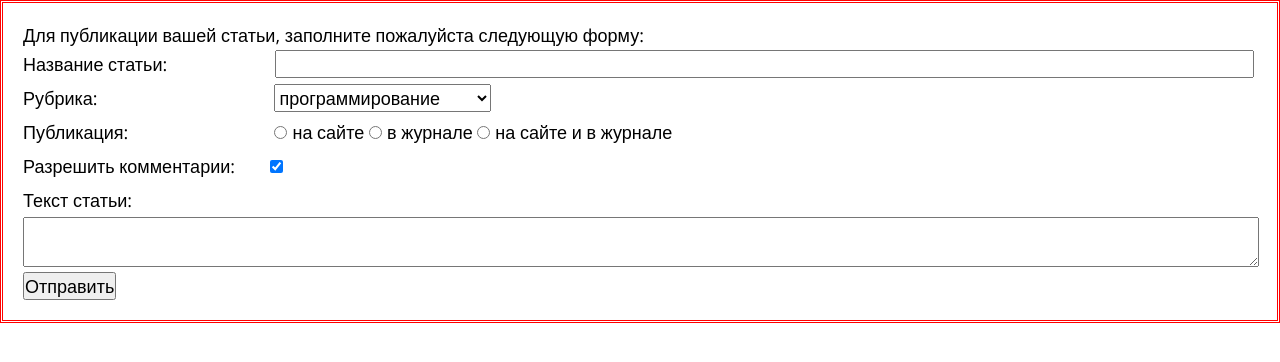
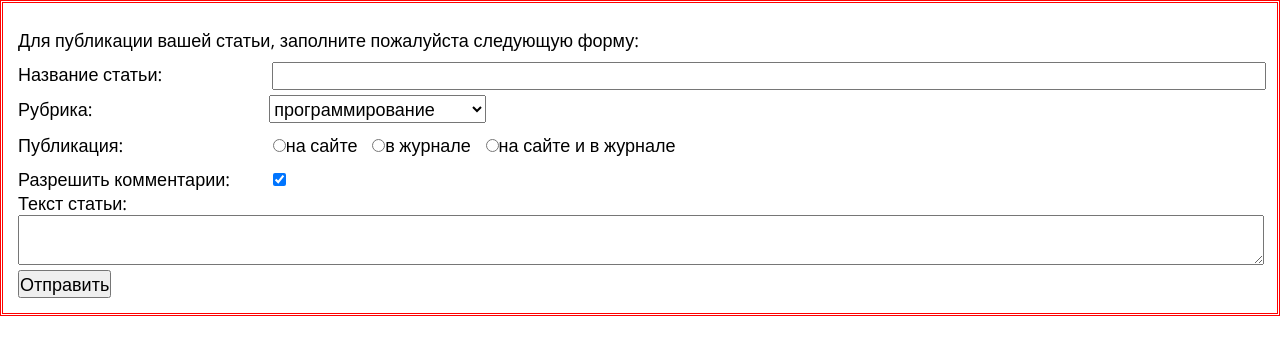
Before and after one commit to Dauhaliavets/IT-academy, a plain HTML site: page home_task_8a_MAKET_FORM/index.html in a window 1280 px wide. Drawn offline with nearby package versions, Linux system fonts and the light colour scheme.

Commit message:
edit Maket Form

```diff
--- a/home_task_8a_MAKET_FORM/css/media.css
+++ b/home_task_8a_MAKET_FORM/css/media.css
@@ -1,7 +1,20 @@
 @import "style.css" all;
 
-@media all and (max-width: 1110px){
-    span:nth-child(3){
-        width: 100%;
+@media all and (max-width: 740px){
+    .article label{
+        float: none;
+    }
+    .article__input{
+        margin-left: 0px;
+    }
+    span{
+        display: block;
+    }
+    select{
+        margin-left: 0;
+        /* width: 100%; */
+    }
+    .public__input{
+        display: block;
     }
 }
--- a/home_task_8a_MAKET_FORM/css/style.css
+++ b/home_task_8a_MAKET_FORM/css/style.css
@@ -4,21 +4,51 @@
     font-size: 18px;
     font-family: 'Open Sans', sans-serif;
 }
+
 form {
     border: 3px double red;
-    padding: 20px;
+    padding: 15px;
+}
+p{
+    margin: 10px 0px;
+}
+.article{
+    margin: 5px 0px;
+}
+.article label{
+    float: left;
+    width: 250px;
+}
+.article__input{
+    margin-left: 254px;
+}
+.article__input input{
+    width: 100%;
+}
+.clearfix::after{
+    content: "";
+    clear: both;
 }
 span{
     display: inline-block;
-    width: 20%;
-    margin: 5px 0px;
 }
-input[type="text"]{
-    width: 79%;
-    margin-left: 5px;
+select{
+    margin-left: 172px;
 }
-input[type="radio"]{
-    margin-right: 5px;
+.public{
+    margin: 10px 0px;
+}
+.public label{
+    display: inline-block;
+    width: 250px;
+}
+.public__input{
+    display: inline-block;
+    margin-right: 10px;
+}
+.comments label{
+    display: inline-block;
+    width: 250px;
 }
 textarea{
     width: 100%;
--- a/home_task_8a_MAKET_FORM/index.html
+++ b/home_task_8a_MAKET_FORM/index.html
@@ -10,20 +10,31 @@
 <body>
     <form action="http://fe.it-academy.by/TestForm.php" method="post" name="FORM_HT_8A">
         <p>Для публикации вашей статьи, заполните пожалуйста следующую форму:</p>
-        <span>Название статьи:</span><input type="text" name="nameArticle" value="">
-
+        <div class="article clearfix">
+            <label for="nameA">Название статьи:</label>
+            <div class="article__input">
+                <input type="text" name="nameArticle" id="nameA" value="">
+            </div>
+        </div>
         <span>Рубрика:</span>
         <select name="rubric">
             <option value="r1" selected>программирование</option>
             <option value="r2">компьютерная графика</option>
             <option value="r3">графика и дизайн</option>
-        </select><br>
-        <span>Публикация:</span>
-        <input type="radio" name="publicRadio" value="site">на сайте
-        <input type="radio" name="publicRadio" value="journal">в журнале
-        <input type="radio" name="publicRadio" value="siteJornal">на сайте и в журнале<br>
-        <span>Разрешить комментарии:</span><input type="checkbox" name="comments" checked><br>
-        <span>Текст статьи:</span><br>
+        </select>
+
+        <div class="public">
+            <label for="publicID">Публикация:</label>
+                <div class="public__input"><input type="radio" name="publicRadio" id="publicID" value="site">на сайте</div>
+                <div class="public__input"><input type="radio" name="publicRadio" id="publicID" value="journal">в журнале</div>
+                <div class="public__input"><input type="radio" name="publicRadio" id="publicID" value="siteJornal">на сайте и в журнале</div>
+        </div>
+        <div class="comments">
+            <label for="commentsID">Разрешить комментарии:</label>
+            <input type="checkbox" id="commentsID" name="comments" checked>
+        </div>
+
+        <span>Текст статьи:</span>
         <textarea name="textArticle"></textarea><br>
         <input type="submit" name="send" value="Отправить">
 
```
